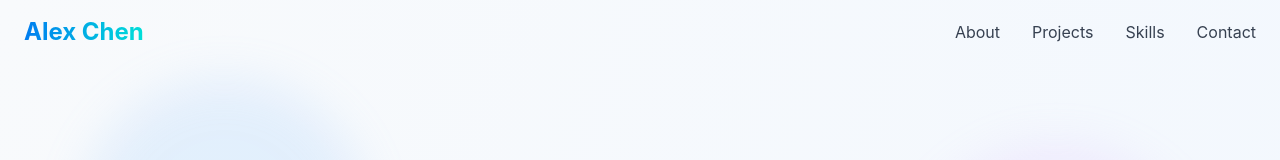
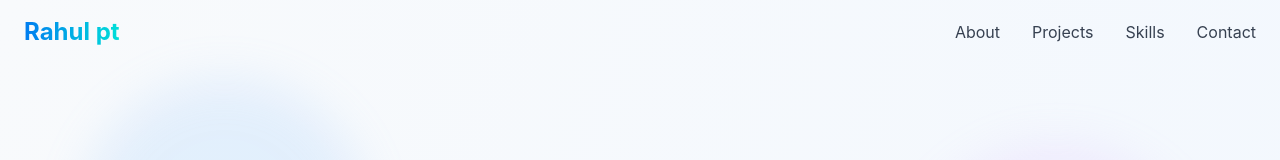
Before and after one commit to Rahulpt002/port, a React (Vite) app: page / in a window 1280 px wide. Shown: the top 160 px of the page. Built offline with nearby package versions, Linux system fonts and the light colour scheme.

Commit message:
second commit

```diff
--- a/package.json
+++ b/package.json
@@ -303,7 +303,8 @@
     "zod-validation-error": "^3.4.0"
   },
   "scripts": {
-    "test": "echo \"Error: no test specified\" && exit 1"
+    "test": "echo \"Error: no test specified\" && exit 1",
+    "dev": "vite"
   },
   "keywords": [],
   "author": "",
--- a/src/App.tsx
+++ b/src/App.tsx
@@ -64,7 +64,7 @@ function App() {
               className="text-2xl font-bold apple-text-gradient"
               whileHover={{ scale: 1.05 }}
             >
-              Alex Chen
+              Rahul pt
             </motion.div>
             <div className="hidden md:flex space-x-8">
               {['About', 'Projects', 'Skills', 'Contact'].map((item) => (
```
Also changed, not shown: 2 other files (tests, documents, lock files or other folders).
